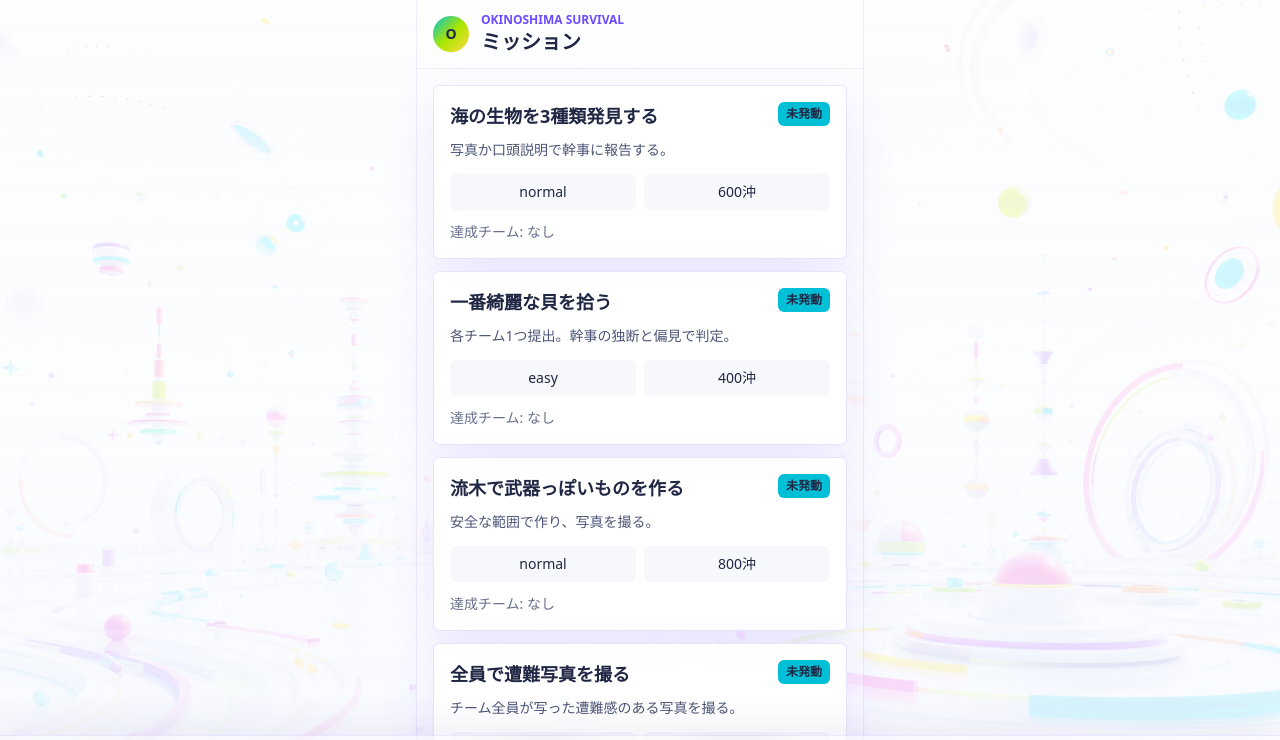
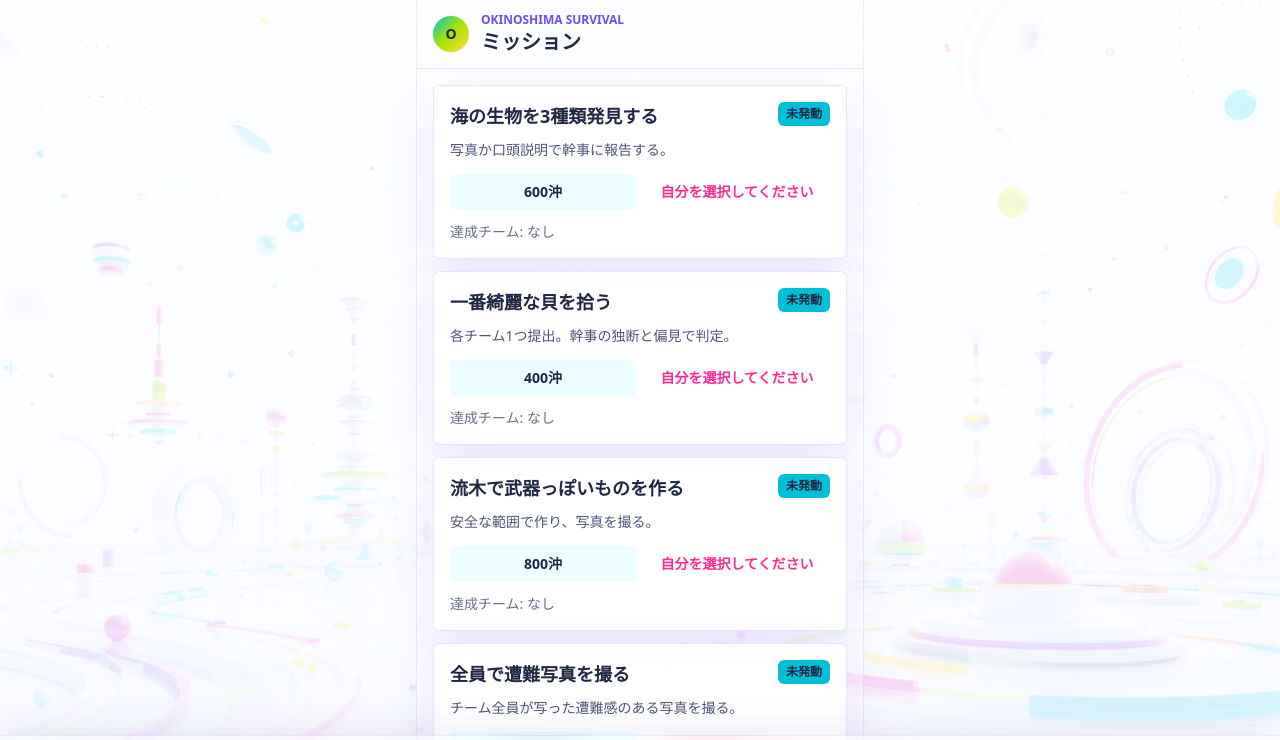
Before and after one commit to hayatotanaka2/okinoshima-survival, a Next.js app: page /missions in a window 1280 px wide. Shown: the top 740 px of the page. Built offline with nearby package versions, Linux system fonts and the light colour scheme; no server answers; the database is empty.

Commit message:
Track mission completion per team

```diff
--- a/app/missions/page.tsx
+++ b/app/missions/page.tsx
@@ -2,24 +2,30 @@
 
 import { Card } from "@/components/Cards";
 import { Shell } from "@/components/Shell";
+import { isMissionCompletedByTeam } from "@/lib/missionLogic";
 import { useGameState } from "@/lib/useGameState";
+import { useSelectedMember } from "@/lib/useSelectedMember";
 
 const statusLabel = {
   draft: "未発動",
   active: "発動中",
-  completed: "達成済み",
+  completed: "発動中",
   closed: "終了",
 };
 
 export default function MissionsPage() {
   const { state } = useGameState();
+  const { selectedMember } = useSelectedMember(state);
   if (!state) return <Shell title="ミッション"><p>読み込み中...</p></Shell>;
+
+  const currentTeam = state.teams.find((team) => team.id === selectedMember?.currentTeamId);
 
   return (
     <Shell title="ミッション">
       <div className="grid gap-3">
         {state.missions.map((mission) => {
-          const completedTeams = state.teams.filter((team) => mission.completedByTeamIds.includes(team.id));
+          const completedTeams = state.teams.filter((team) => isMissionCompletedByTeam(mission, team));
+          const completedByMyTeam = isMissionCompletedByTeam(mission, currentTeam);
           return (
             <Card key={mission.id}>
               <div className="flex items-start justify-between gap-3">
@@ -33,8 +39,10 @@ export default function MissionsPage() {
               </div>
               <p className="mt-2 text-sm leading-6 text-slate-300">{mission.description}</p>
               <div className="mt-3 grid grid-cols-2 gap-2 text-center text-sm">
-                <p className="rounded-md bg-slate-950/50 p-2">{mission.difficulty}</p>
-                <p className="rounded-md bg-slate-950/50 p-2">{mission.rewardCoin}沖</p>
+                <p className="rounded-md bg-cyan-50 p-2 font-black text-ink">{mission.rewardCoin}沖</p>
+                <p className={`rounded-md p-2 font-black ${completedByMyTeam ? "bg-lime text-ink" : "bg-white text-ember"}`}>
+                  {currentTeam ? (completedByMyTeam ? "あなたのチームは達成済み" : "あなたのチームは未達成") : "自分を選択してください"}
+                </p>
               </div>
               <p className="mt-3 text-sm text-slate-400">
                 達成チーム: {completedTeams.map((team) => team.name).join("、") || "なし"}
--- a/app/submissions/page.tsx
+++ b/app/submissions/page.tsx
@@ -3,7 +3,7 @@
 import { FormEvent, useEffect, useState } from "react";
 import { Card, Field, PrimaryButton, inputClass } from "@/components/Cards";
 import { Shell } from "@/components/Shell";
-import { createMissionSubmission } from "@/lib/missionLogic";
+import { createMissionSubmission, isMissionCompletedByTeam } from "@/lib/missionLogic";
 import { uploadMissionPhoto } from "@/lib/photoStorage";
 import { useGameState } from "@/lib/useGameState";
 import { useSelectedMember } from "@/lib/useSelectedMember";
@@ -25,6 +25,12 @@ export default function SubmissionsPage() {
   }, [memberId, selectedMember, selectedMemberId, teamId]);
 
   if (!state) return <Shell title="写真投稿"><p>読み込み中...</p></Shell>;
+
+  const selectedTeam = state.teams.find((team) => team.id === teamId);
+  const activeMissions = state.missions.filter(
+    (mission) => mission.status === "active" && !isMissionCompletedByTeam(mission, selectedTeam),
+  );
+  const canSubmitSelectedMission = activeMissions.some((mission) => mission.id === missionId);
 
   async function submit(event: FormEvent) {
     event.preventDefault();
@@ -61,7 +67,7 @@ export default function SubmissionsPage() {
               ミッション
               <select className={inputClass} value={missionId} onChange={(event) => setMissionId(event.target.value)}>
                 <option value="">選択してください</option>
-                {state.missions.map((mission) => (
+                {activeMissions.map((mission) => (
                   <option key={mission.id} value={mission.id}>{mission.title}</option>
                 ))}
               </select>
@@ -107,9 +113,10 @@ export default function SubmissionsPage() {
               コメント
               <textarea className={inputClass} value={comment} onChange={(event) => setComment(event.target.value)} />
             </Field>
-            <PrimaryButton type="submit" disabled={!missionId || !teamId || !memberId || !file || uploading}>
+            <PrimaryButton type="submit" disabled={!missionId || !canSubmitSelectedMission || !teamId || !memberId || !file || uploading}>
               {uploading ? "投稿中..." : "写真を投稿する"}
             </PrimaryButton>
+            {activeMissions.length === 0 && <p className="text-sm text-slate-400">このチームが提出できる発動中ミッションはありません。</p>}
             {message && <p className="text-sm text-lagoon">{message}</p>}
           </form>
         </Card>
--- a/lib/missionLogic.ts
+++ b/lib/missionLogic.ts
@@ -1,6 +1,6 @@
 import { distributeRewardToTeam } from "./coinLogic";
 import { addEventLog, addNotification, uid } from "./gameLogic";
-import type { GameState, Mission, MissionDifficulty, MissionStatus, MissionSubmission, MissionTargetType } from "./types";
+import type { GameState, Mission, MissionDifficulty, MissionStatus, MissionSubmission, MissionTargetType, Team } from "./types";
 
 export type MissionInput = {
   title: string;
@@ -50,6 +50,13 @@ export function updateMission(state: GameState, missionId: string, input: Missio
   return addEventLog({ ...state, missions }, `ミッション「${mission.title}」を編集しました。`, "mission");
 }
 
+export function isMissionCompletedByTeam(mission: Mission, team?: Team): boolean {
+  if (!team) return false;
+  return (mission.completedTeamRecords ?? []).some(
+    (record) => record.teamId === team.id && record.completedAt >= team.createdAt,
+  );
+}
+
 export function deleteMission(state: GameState, missionId: string): GameState {
   const mission = state.missions.find((candidate) => candidate.id === missionId);
   if (!mission) return state;
@@ -83,16 +90,12 @@ export function completeMissionForTeam(state: GameState, missionId: string, team
   const mission = state.missions.find((candidate) => candidate.id === missionId);
   const team = state.teams.find((candidate) => candidate.id === teamId);
   if (!mission || !team) return state;
-  const alreadyCompletedByCurrentTeam = (mission.completedTeamRecords ?? []).some(
-    (record) => record.teamId === teamId && record.completedAt >= team.createdAt,
-  );
-  if (alreadyCompletedByCurrentTeam) return state;
+  if (isMissionCompletedByTeam(mission, team)) return state;
 
   const missions = state.missions.map((candidate) =>
     candidate.id === missionId
       ? {
           ...candidate,
-          status: "completed" as const,
           completedByTeamIds: Array.from(new Set([...candidate.completedByTeamIds, teamId])),
           completedTeamRecords: [
             ...(candidate.completedTeamRecords ?? []),
@@ -103,9 +106,11 @@ export function completeMissionForTeam(state: GameState, missionId: string, team
       : candidate,
   );
 
+  const rewardPerMember = team.memberIds.length > 0 ? Math.floor(mission.rewardCoin / team.memberIds.length) : 0;
   let next = distributeRewardToTeam({ ...state, missions }, teamId, mission.rewardCoin);
-  next = addEventLog(next, `${team.name}が「${mission.title}」を達成しました。`, "mission");
-  next = addNotification(next, "ミッション達成", `${team.name}が「${mission.title}」を達成！`, "mission");
+  const message = `${team.name}がミッション「${mission.title}」を達成しました。各メンバーに${rewardPerMember}沖コインを配布しました。`;
+  next = addEventLog(next, message, "mission");
+  next = addNotification(next, "ミッション達成", message, "mission");
   return next;
 }
 
@@ -122,6 +127,7 @@ export function createMissionSubmission(state: GameState, input: MissionSubmissi
   const team = state.teams.find((candidate) => candidate.id === input.teamId);
   const member = state.members.find((candidate) => candidate.id === input.submittedByMemberId);
   if (!mission || !team || !member || !input.imageUrl) return state;
+  if (mission.status !== "active" || isMissionCompletedByTeam(mission, team)) return state;
 
   const submission: MissionSubmission = {
     id: uid("submission"),
--- a/lib/storage.ts
+++ b/lib/storage.ts
@@ -48,7 +48,14 @@ export function normalizeGameState(state: GameState): GameState {
   });
   const missions = (state.missions ?? []).map((mission) => ({
     ...mission,
-    completedTeamRecords: mission.completedTeamRecords ?? [],
+    status: mission.status === "completed" ? ("active" as const) : mission.status,
+    completedTeamRecords:
+      mission.completedTeamRecords?.length
+        ? mission.completedTeamRecords
+        : (mission.completedByTeamIds ?? []).map((teamId) => ({
+            teamId,
+            completedAt: mission.updatedAt,
+          })),
   }));
 
   const membersWithItems = members.map((member) => {
```
Also changed, not shown: 4 other files (tests, documents, lock files or other folders).
